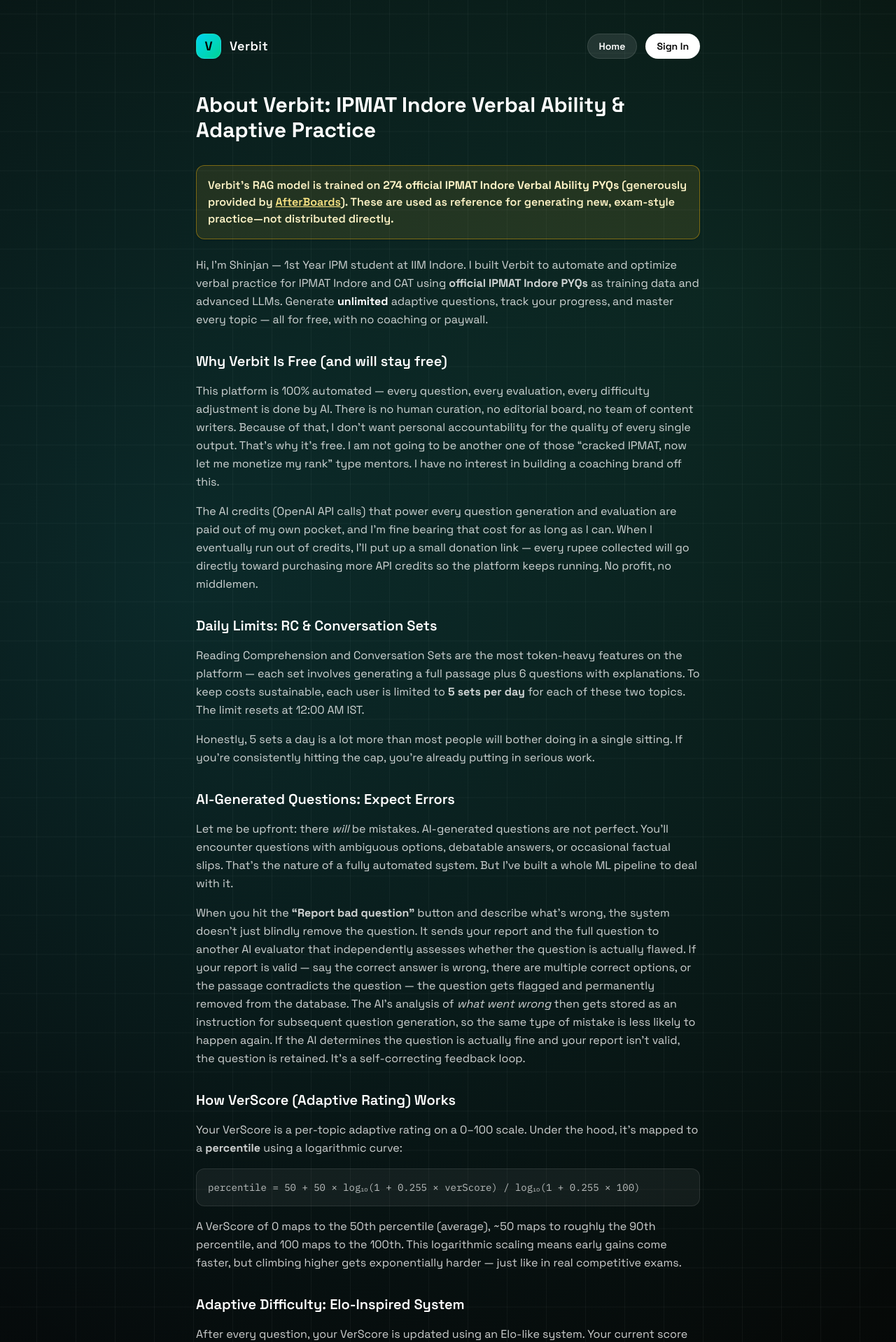
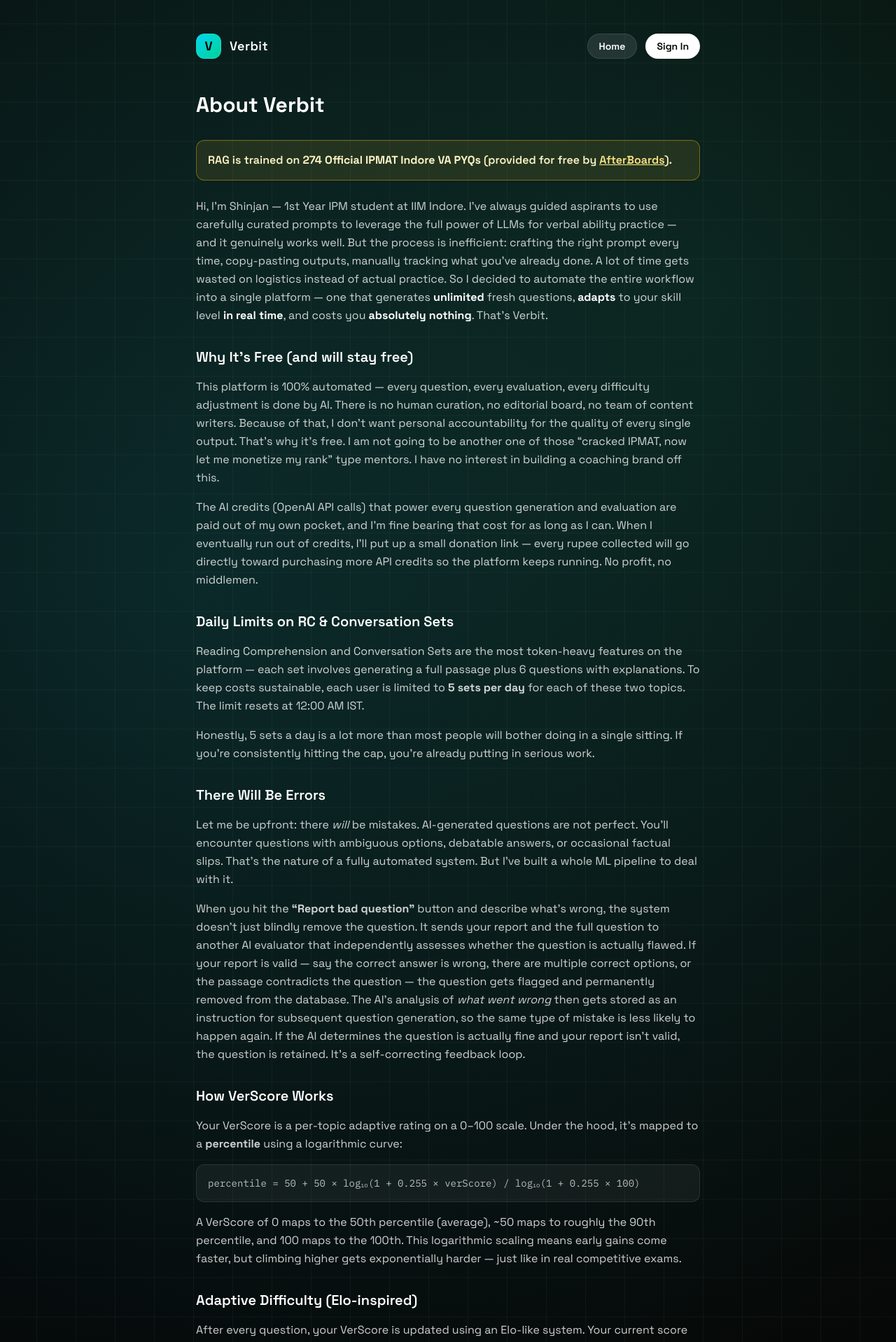
Before and after one commit to Synic-dx/Verbit, a Next.js app: page /about in a window 1280 px wide. Shown: the top 1918 px of the page at 70% size. Built offline with nearby package versions, Linux system fonts and the light colour scheme; no server answers.

Commit message:
Revert "seo"
This reverts commit 31b7590da0cf12876e0348cac37a288142b77d6a.

```diff
--- a/app/about/page.tsx
+++ b/app/about/page.tsx
@@ -7,7 +7,7 @@
 import type { Metadata } from "next";
 
 export const metadata: Metadata = {
-  title: "About Verbit | IPMAT Indore Verbal Ability, Adaptive AI, Unlimited Practice",
+  title: "About | Verbit",
 };
 
 export default async function AboutPage() {
@@ -65,24 +65,35 @@
         </header>
 
         <article className="prose-invert prose-sm space-y-8 text-white/80 leading-relaxed">
-          <h1 className="text-3xl font-bold text-white">About Verbit: IPMAT Indore Verbal Ability &amp; Adaptive Practice</h1>
+          <h1 className="text-3xl font-bold text-white">About Verbit</h1>
 
           <div className="rounded-xl border border-amber-400/40 bg-amber-300/10 p-4 mb-6 text-base text-amber-200 font-semibold shadow">
             <span>
-              <span className="text-amber-100">Verbit's RAG model is trained on <b>274 official IPMAT Indore Verbal Ability PYQs</b> (generously provided by </span>
+              <span className="text-amber-100">RAG is trained on <b>274 Official IPMAT Indore VA PYQs</b> (provided for free by </span>
               <a href="https://www.afterboards.in/past-year-questions" target="_blank" rel="noopener noreferrer" className="underline hover:text-amber-100">AfterBoards</a>
-              <span className="text-amber-100">). These are used as reference for generating new, exam-style practice—not distributed directly.</span>
+              <span className="text-amber-100">).</span>
             </span>
           </div>
 
           <section className="space-y-4">
             <p>
-              Hi, I&apos;m Shinjan — 1st Year IPM student at IIM Indore. I built Verbit to automate and optimize verbal practice for IPMAT Indore and CAT using <b>official IPMAT Indore PYQs</b> as training data and advanced LLMs. Generate <strong className="text-white">unlimited</strong> adaptive questions, track your progress, and master every topic — all for free, with no coaching or paywall.
+              Hi, I&apos;m Shinjan — 1st Year IPM student at IIM Indore.
+              I&apos;ve always guided aspirants to use carefully curated prompts to
+              leverage the full power of LLMs for verbal ability practice — and it
+              genuinely works well. But the process is inefficient: crafting the right
+              prompt every time, copy-pasting outputs, manually tracking what
+              you&apos;ve already done. A lot of time gets wasted on logistics instead
+              of actual practice. So I decided to automate the entire workflow into
+              a single platform — one that generates{" "}
+              <strong className="text-white">unlimited</strong> fresh questions,{" "}
+              <strong className="text-white">adapts</strong> to your skill level{" "}
+              <strong className="text-white">in real time</strong>, and costs you{" "}
+              <strong className="text-white">absolutely nothing</strong>. That&apos;s Verbit.
             </p>
           </section>
 
           <section className="space-y-4">
-            <h2 className="text-xl font-semibold text-white">Why Verbit Is Free (and will stay free)</h2>
+            <h2 className="text-xl font-semibold text-white">Why It&apos;s Free (and will stay free)</h2>
             <p>
               This platform is 100% automated — every question, every evaluation,
               every difficulty adjustment is done by AI. There is no human curation,
@@ -103,7 +114,7 @@
           </section>
 
           <section className="space-y-4">
-            <h2 className="text-xl font-semibold text-white">Daily Limits: RC &amp; Conversation Sets</h2>
+            <h2 className="text-xl font-semibold text-white">Daily Limits on RC &amp; Conversation Sets</h2>
             <p>
               Reading Comprehension and Conversation Sets are the most token-heavy
               features on the platform — each set involves generating a full passage
@@ -119,7 +130,7 @@
           </section>
 
           <section className="space-y-4">
-            <h2 className="text-xl font-semibold text-white">AI-Generated Questions: Expect Errors</h2>
+            <h2 className="text-xl font-semibold text-white">There Will Be Errors</h2>
             <p>
               Let me be upfront: there <em>will</em> be mistakes. AI-generated questions
               are not perfect. You&apos;ll encounter questions with ambiguous options,
@@ -143,7 +154,7 @@
           </section>
 
           <section className="space-y-4">
-            <h2 className="text-xl font-semibold text-white">How VerScore (Adaptive Rating) Works</h2>
+            <h2 className="text-xl font-semibold text-white">How VerScore Works</h2>
             <p>
               Your VerScore is a per-topic adaptive rating on a 0–100 scale. Under
               the hood, it&apos;s mapped to a <strong>percentile</strong> using a
@@ -161,7 +172,7 @@
           </section>
 
           <section className="space-y-4">
-            <h2 className="text-xl font-semibold text-white">Adaptive Difficulty: Elo-Inspired System</h2>
+            <h2 className="text-xl font-semibold text-white">Adaptive Difficulty (Elo-inspired)</h2>
             <p>
               After every question, your VerScore is updated using an Elo-like
               system. Your current score and the question&apos;s difficulty are both
@@ -182,7 +193,7 @@
           </section>
 
           <section className="space-y-4">
-            <h2 className="text-xl font-semibold text-white">Calibration Phase: Starting Strong</h2>
+            <h2 className="text-xl font-semibold text-white">Calibration Phase</h2>
             <p>
               When you first start a topic, Verbit doesn&apos;t know your level. Instead
               of starting you at zero and making you grind through easy questions,
@@ -204,7 +215,7 @@
           </section>
 
           <section className="space-y-4">
-            <h2 className="text-xl font-semibold text-white">Dynamic Question Difficulty: IRT-Bayesian</h2>
+            <h2 className="text-xl font-semibold text-white">Dynamic Question Difficulty (IRT-Bayesian)</h2>
             <p>
               Questions aren&apos;t static either. Every question in the database has its
               own difficulty rating that evolves over time based on how users perform
@@ -226,14 +237,20 @@
           </section>
 
           <section className="space-y-4">
-            <h2 className="text-xl font-semibold text-white">RAG Pipeline: Retrieval-Augmented Generation</h2>
+            <h2 className="text-xl font-semibold text-white">RAG Pipeline (Retrieval-Augmented Generation)</h2>
             <p>
-              Questions aren&apos;t generated from thin air. The <b>274 official IPMAT Indore Verbal Ability PYQs</b> used to train Verbit's RAG model were sourced from <a href="https://www.afterboards.in/past-year-questions" target="_blank" rel="noopener noreferrer" className="underline hover:text-amber-100">AfterBoards</a>, who generously provided them for this project. These PYQs are not distributed, but serve as reference for generating new, exam-style practice. I scanned and extracted these previous year question papers and stored them as reference documents in MongoDB. When generating a new question, the system retrieves relevant past questions as few-shot examples and feeds them to the LLM alongside detailed topic-specific prompts. This grounds the output in real exam patterns — the sentence structures, option styles, and difficulty curves all mirror actual IPMAT/CAT verbal sections.
+              Questions aren&apos;t generated from thin air. I scanned and extracted 274
+              previous year question papers and stored them as reference documents in
+              MongoDB. When generating a new question, the system retrieves relevant
+              past questions as few-shot examples and feeds them to the LLM alongside
+              detailed topic-specific prompts. This grounds the output in real exam
+              patterns — the sentence structures, option styles, and difficulty curves
+              all mirror actual IPMAT/CAT verbal sections.
             </p>
           </section>
 
           <section className="space-y-4">
-            <h2 className="text-xl font-semibold text-white">Deduplication: Smarter Practice</h2>
+            <h2 className="text-xl font-semibold text-white">Deduplication</h2>
             <p>
               Nobody wants to see the same vocabulary word or idiom twice. The system
               tracks every word/idiom you&apos;ve already been tested on and actively
@@ -246,7 +263,7 @@
           </section>
 
           <section className="space-y-4">
-            <h2 className="text-xl font-semibold text-white">Topic Coverage: IPMAT &amp; CAT Verbal</h2>
+            <h2 className="text-xl font-semibold text-white">Topic Coverage</h2>
             <p>
               Verbit covers 8 verbal aptitude topics modelled after the IPMAT and CAT
               exam patterns:
@@ -269,7 +286,7 @@
           </section>
 
           <section className="space-y-4">
-            <h2 className="text-xl font-semibold text-white">Tech Stack: Modern &amp; Scalable</h2>
+            <h2 className="text-xl font-semibold text-white">Tech Stack</h2>
             <ul className="list-inside list-disc space-y-1 text-white/70">
               <li>Next.js (App Router, TypeScript)</li>
               <li>MongoDB Atlas</li>
```
